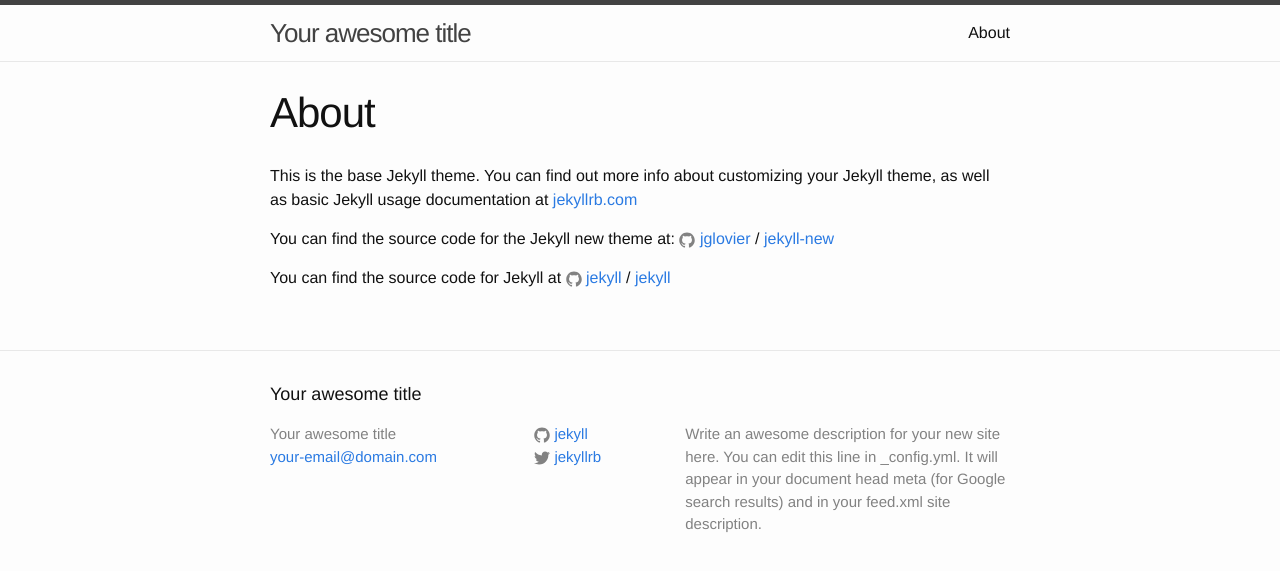
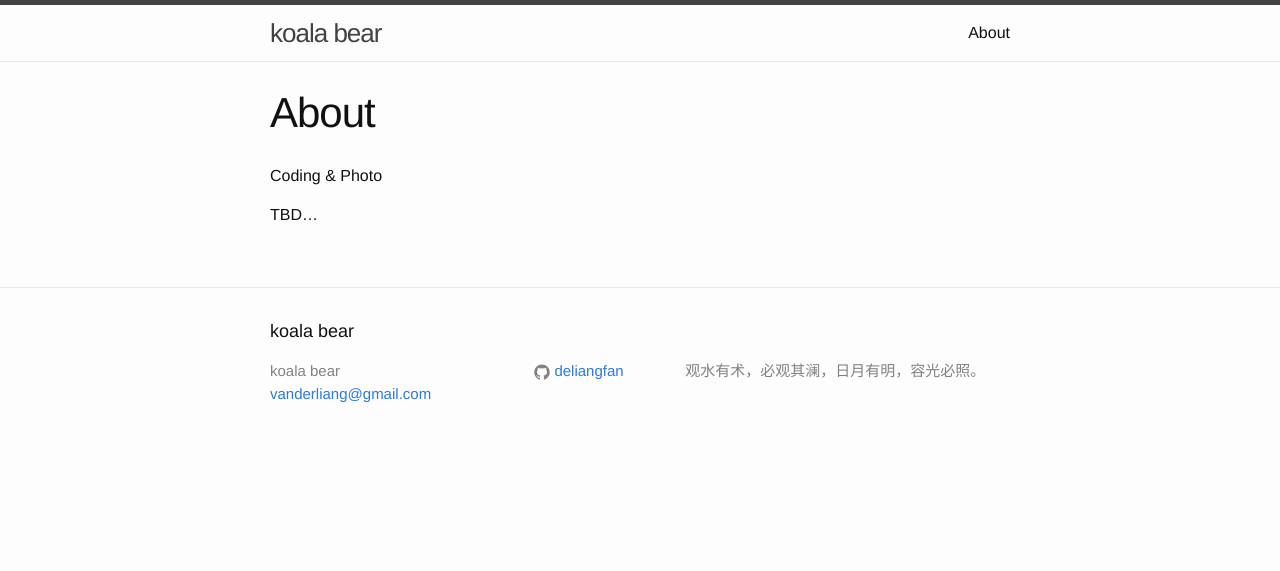
Before and after one commit to DeliangFan/deliangfan.github.io, a Jekyll site: the page built from about.md, in a window 1280 px wide. Shown: the top 571 px of the page. Built offline with Jekyll 4.4.1, drawn with Linux system fonts in a browser that asks for light colours.

Commit message:
Update personal information

```diff
--- a/_config.yml
+++ b/_config.yml
@@ -6,16 +6,13 @@
 # 'jekyll serve'. If you change this file, please restart the server process.
 
 # Site settings
-title: Your awesome title
-email: your-email@domain.com
+title: koala bear
+email: vanderliang@gmail.com
 description: > # this means to ignore newlines until "baseurl:"
-  Write an awesome description for your new site here. You can edit this
-  line in _config.yml. It will appear in your document head meta (for
-  Google search results) and in your feed.xml site description.
+    观水有术，必观其澜，日月有明，容光必照。
 baseurl: "" # the subpath of your site, e.g. /blog
-url: "http://yourdomain.com" # the base hostname & protocol for your site
-twitter_username: jekyllrb
-github_username:  jekyll
+url: "http://wsfdl.com" # the base hostname & protocol for your site
+github_username:  deliangfan
 
 # Build settings
 markdown: kramdown
--- a/about.md
+++ b/about.md
@@ -3,13 +3,6 @@
 title: About
 permalink: /about/
 ---
+Coding & Photo
 
-This is the base Jekyll theme. You can find out more info about customizing your Jekyll theme, as well as basic Jekyll usage documentation at [jekyllrb.com](http://jekyllrb.com/)
-
-You can find the source code for the Jekyll new theme at:
-{% include icon-github.html username="jglovier" %} /
-[jekyll-new](https://github.com/jglovier/jekyll-new)
-
-You can find the source code for Jekyll at
-{% include icon-github.html username="jekyll" %} /
-[jekyll](https://github.com/jekyll/jekyll)
+TBD...
```
